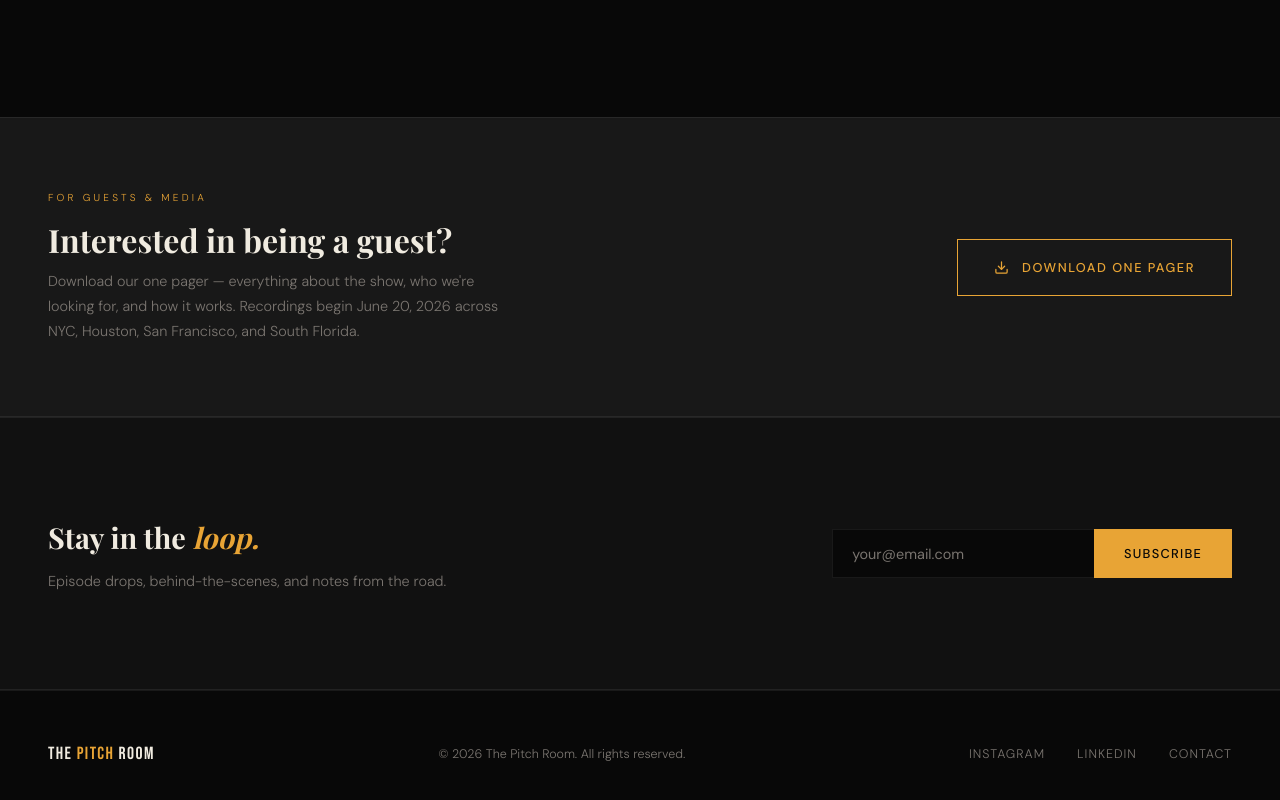
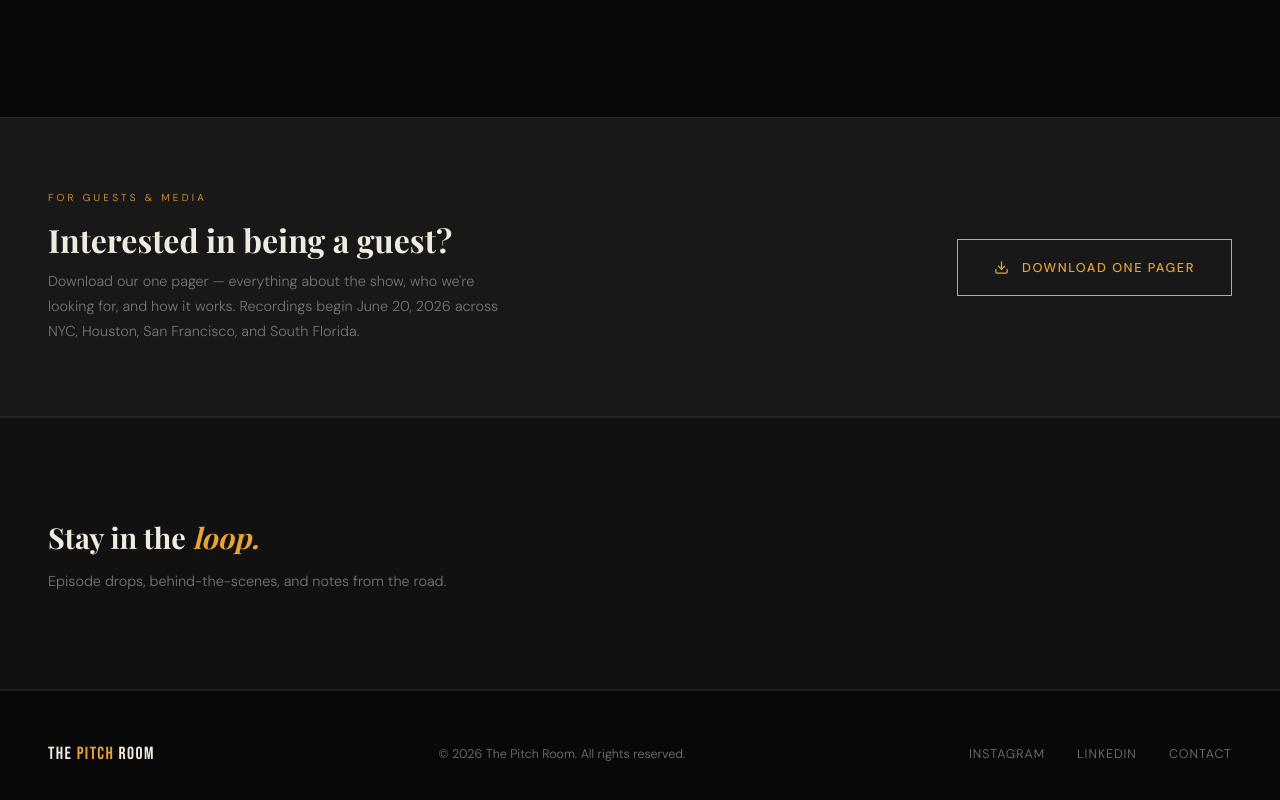
Before and after one commit to MaxBratter2009/PitchRoom, a plain HTML site: page index.html in a window 1280 px wide. Shown: the part 4196-4996 px from the top of the page. Drawn offline with nearby package versions, Linux system fonts and the light colour scheme; a web font is replaced by a local one.

Commit message:
Replace email subscription form with Beehiiv script
Removed the email subscription form and added a script for Beehiiv subscription.

```diff
--- a/index.html
+++ b/index.html
@@ -423,10 +423,7 @@
       <h3>Stay in the <em>loop.</em></h3>
       <p>Episode drops, behind-the-scenes, and notes from the road.</p>
     </div>
-    <div class="nl-form">
-      <input type="email" class="nl-input" placeholder="your@email.com" aria-label="Email address">
-      <button class="nl-btn">Subscribe</button>
-    </div>
+    <script async src="https://subscribe-forms.beehiiv.com/v3/loader.js" data-beehiiv-form="24257008-070b-4b43-973a-8f057b676a17"></script>
   </div>
 </div>
 
```
